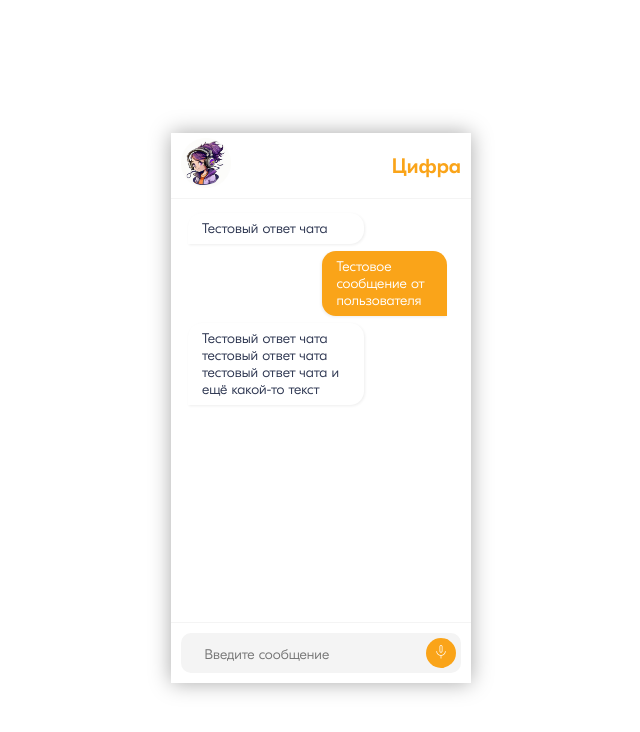
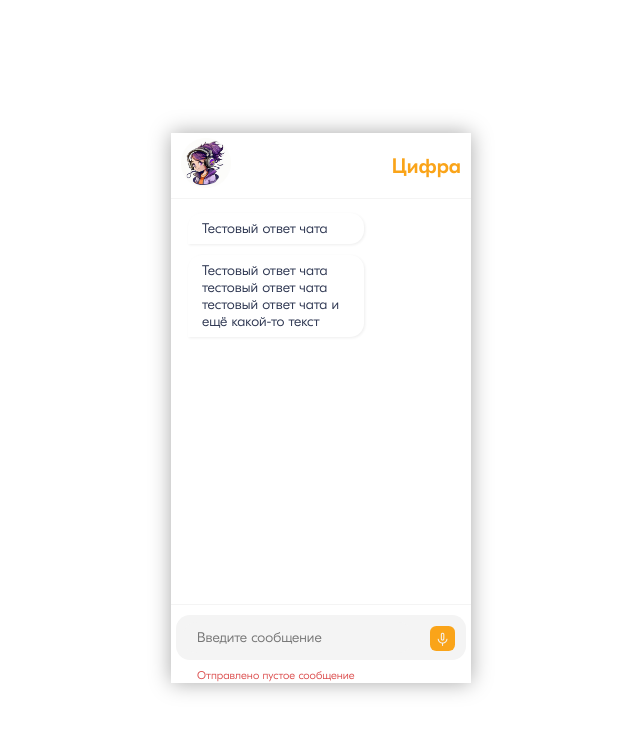
Before and after one commit to NeDanyaAtAll/hakaton-frontend, a Vue app: page / in a window 1280 px wide. Both pictures are taken after a click on the button "mic". Shown: the top 732 px of the page, without its empty margins (319-959 px from the left). Built offline with nearby package versions, Linux system fonts and the light colour scheme.

Commit message:
add usermessages store/appending them

```diff
--- a/src/App.vue
+++ b/src/App.vue
@@ -3,6 +3,9 @@
     <Header/>
     <Body/>
     <Footer/>
+    <div class="error-container" v-if="userMessage.error">
+      {{ userMessage.error }}
+    </div>
   </div>
 </template>
 
@@ -10,13 +13,20 @@
 import Header from './components/header/Header.vue'
 import Body from './components/Body.vue'
 import Footer from './components/footer/Footer.vue'
+import { useUserMessagesState } from './stores/useUserMessagesState'
 
 export default {
   components: {
     Header,
     Body,
     Footer
+  },
+
+  setup:function(){
+    const userMessage = useUserMessagesState()
+    return {userMessage};
   }
+
 }
 </script>
 
@@ -32,14 +42,22 @@ export default {
   font-family: 'RosMol';
   box-shadow: 0px 0px 20px darkgrey;
   font-size: 14px;
-  position: relative;
+}
+
+.error-container {
+  padding: 1px;
+  padding-left: 26px;
+  font-size: 0.8em;
+  text-align: left;
+  color: #cc0001;
+  opacity: 0.7;
 }
 
 ::-webkit-scrollbar {
-  width: 10px;               /* ширина scrollbar */
+  width: 10px;
 }
 ::-webkit-scrollbar-track {
-  background: white;        /* цвет дорожки */
+  background: white;
 }
 
 ::-webkit-scrollbar-thumb {
@@ -51,7 +69,9 @@ export default {
 
 @media screen and (max-width: 600px) {
   .main-chat-container {
-    height: 100%;
+    width: 100vw;
+    height: 100vh;
+    overflow: scroll;
   }
 }
 
--- a/src/components/Body.vue
+++ b/src/components/Body.vue
@@ -1,8 +1,10 @@
 <template>
     <div class="chat-body-container">
         <div class="chat-content__dialog">
+            <template v-for="(message, id) in userMessages.messages" :key="id">
+                <UserMessage  :title="message"/>
+            </template>
         <ChatMessage :title="'Тестовый ответ чата'"/>
-        <UserMessage :title="'Тестовое сообщение от пользователя'"/>
         <ChatMessage :title="'Тестовый ответ чата тестовый ответ чата тестовый ответ чата и ещё какой-то текст'"/>
         </div>
     </div>
@@ -11,11 +13,16 @@
 <script>
 import ChatMessage from './ChatMessage.vue'
 import UserMessage from './UserMessage.vue'
+import {useUserMessagesState} from '../stores/useUserMessagesState'
 
 export default {
     components: {
         ChatMessage,
-        UserMessage
+        UserMessage,
+    },
+    setup: function() {
+        const userMessages = useUserMessagesState();
+        return {userMessages};
     },
 }
 </script>
@@ -23,17 +30,20 @@ export default {
 <style scoped>
 .chat-body-container {
     flex: 1;
-    overflow-y: scroll;
     margin: 0.5em;
     padding: 0.5em calc(1em + 3px) 0.5em calc(0.5em + 3px);
     overflow-y: auto;
-
 }
 
 .chat-content__dialog {
     display: flex;
     flex-flow: column;
-    gap: 0.5em;
+    gap: 0.8em;
+    -webkit-animation-name: move;
+  -webkit-animation-duration: 1s;
+  -webkit-animation-iteration-count: infinite;
+  -webkit-animation-direction:normal;
+  -webkit-animation-timing-function: linear;
 }
 
 </style>
--- a/src/components/UserMessage.vue
+++ b/src/components/UserMessage.vue
@@ -10,7 +10,6 @@ export default {
         title: String,
         default: ''
     }
-
 }
 </script>
 
@@ -19,7 +18,6 @@ export default {
     font-size: 1em;
     border-radius: 1em 1em 0 1em;
     margin-left: auto;
-    align-items: flex-end;
     background: #faa419;
     color: #ffffff;
     box-shadow: -1px 1px 3px 0px rgb(0 0 0 / 7%);
--- a/src/components/footer/Button.vue
+++ b/src/components/footer/Button.vue
@@ -1,6 +1,8 @@
 <template>
     <div class="input-button">
-        <button type="button">
+        <button type="button"
+         @click="userMessages.addUserMessage"
+        >
             <span class="material-symbols-outlined">
                 {{ button.text }}
             </span>
@@ -10,8 +12,10 @@
 
 <script setup>
 import { buttonStore } from "../../stores/button";
+import { useUserMessagesState } from "../../stores/useUserMessagesState";
 
 const button = buttonStore();
+const userMessages = useUserMessagesState();
 
 </script>
 
@@ -22,25 +26,32 @@ div > button {
 }
 
 div > button:hover{
-    opacity: 0.8;
+    opacity: 0.6;
+    cursor: pointer;
+    transition: 0.2s;
+}
+
+button > span {
+    padding-top: 5px;
 }
 
 .input-button {
-    margin: 5px;
-    width: 30px;
+    margin: 11px;
+    height: 25px;
+    width: 25px;
     background-color: #faa419;
-    border-radius: 100%;
+    border-radius: 25%;
     display: flex;
     align-items: center;
     justify-content: center;
 }
 
 .material-symbols-outlined {
-    font-size: 18px;
-    color: white;
+    font-size: 1.25em;
+    color: #F4F4F4;
     font-variation-settings:
     'FILL' 0,
-    'wght' 250,
+    'wght' 400,
     'GRAD' 0,
     'opsz' 48
 }
--- a/src/components/footer/Footer.vue
+++ b/src/components/footer/Footer.vue
@@ -1,6 +1,6 @@
 <template>
     <div class="footer-container">
-        <div class="footer-input-container">
+        <div class="actions-cointainer">
             <Input/>
             <Button/>
         </div>
@@ -21,16 +21,23 @@ export default {
 
 <style scoped>
 .footer-container {
-    padding: 10px;
+    display: flex;
+    flex-flow: row;
+    padding: 10px 5px;
+    align-items: center;
+    position: relative;
+    padding-bottom: 0.5rem;
     background-color: #ffffff;
     border-top:  1px solid #f4f4f4  ;
 }
 
-.footer-input-container {
-    border-radius: 10px;
-    background-color: #f4f4f4 ;
-    display: flex !important;
-    height: 40px;
-    align-items: stretch;
+.actions-cointainer {
+    background-color: #f4f4f4;
+    border-radius: 1em;
+    display: flex;
+    flex-flow: row;
+    justify-content: space-between;
+    width: 100%;
+    height: 45px;
 }
 </style>
--- a/src/components/footer/Input.vue
+++ b/src/components/footer/Input.vue
@@ -1,40 +1,45 @@
 <template>
     <div class="input-content">
-        <textarea class="user-message-input" type="text" placeholder="Введите сообщение"
+        <textarea placeholder="Введите сообщение" class="user-message-input" type="text" minlength="1"
             @input="button.change($event.target.value)"
+            @keydown.enter="userMessages.addUserMessage($event)"
         ></textarea>
+
     </div>
 </template>
 
 <script setup>
-
 import { buttonStore } from "../../stores/button";
-
+import { useUserMessagesState } from "../../stores/useUserMessagesState";
 const button = buttonStore();
+const userMessages = useUserMessagesState();
 </script>
 
 <style scoped>
 .input-content {
     flex: 1;
-    padding: 6px;
     overflow: hidden;
-    display: flex;
-    align-items: center;
+    border-radius: 10px;
+    display: flex !important;
+    align-items: stretch;
 }
 
 .user-message-input {
+    box-sizing: border-box;
+    font-family: inherit;
+    font-size: inherit;
+    line-height: inherit;
+    padding: 0.5em;
+    overflow: hidden;
+    width: 100%;
+    background-color: #f4f4f4 ;
+    border: none;
     resize: none;
-    overflow: hidden;
-    text-align: start;
-    appearance: auto;
+    margin: 0.5em;
+    border-radius: 1em;
+    padding-left: 1em;
     cursor: text;
     white-space: pre-wrap;
     overflow-wrap: break-word;
-    font-size: 1em;
-    font-family: inherit;
-    width:100%;
-    height: 50px;
-    box-sizing: border-box;
-    padding: 1.25em;
 }
 </style>
--- a/src/components/header/Mascot.vue
+++ b/src/components/header/Mascot.vue
@@ -15,6 +15,4 @@
     height: 50px;
     border-radius: 100%;
 }
-
-
 </style>
--- /dev/null
+++ b/src/stores/useUserMessagesState.js
@@ -0,0 +1,25 @@
+import { defineStore } from 'pinia'
+
+export const useUserMessagesState = defineStore({
+  id: 'userMessages',
+  state: () => ({
+    messages: [],
+    error: null
+  }),
+
+  actions: {
+    addUserMessage(event) {
+      this.error = null
+      let userInput = document.querySelector('.user-message-input');
+      let value = userInput.value;
+      if(value.length) {
+        this.messages.push(value);
+        event.preventDefault();
+        return userInput.value = '';
+      } else {
+        event.preventDefault();
+          return this.error = 'Отправлено пустое сообщение'
+      }
+    }
+  }
+})
--- a/src/stores/userMessages.js
+++ /dev/null
@@ -1,5 +0,0 @@
-import { defineStore } from 'pinia'
-
-export const useTodoStore = defineStore({
-
-})
```
